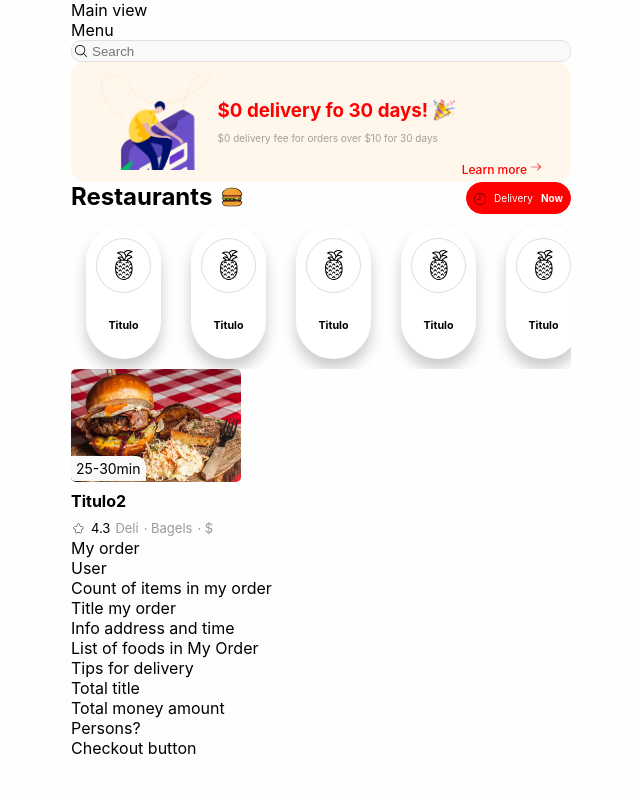
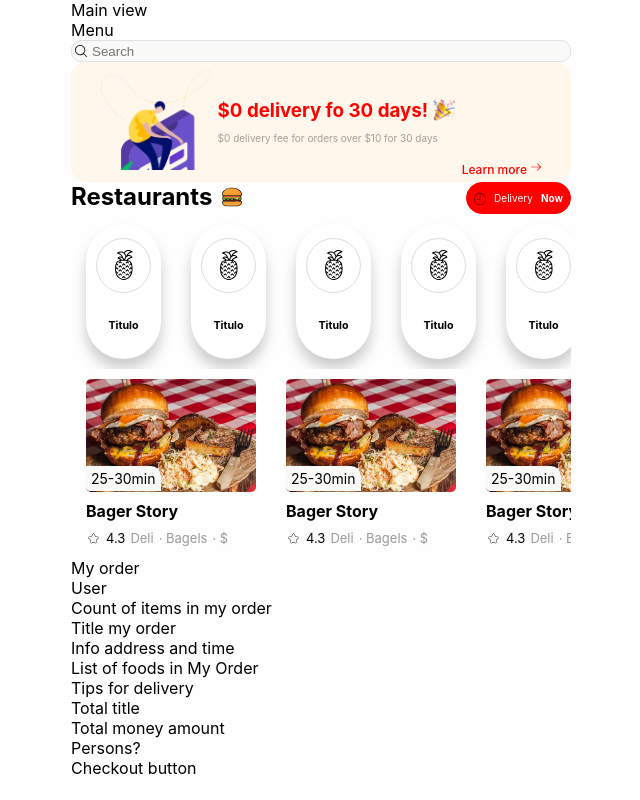
Before and after one commit to Josehdez96/Chukwudi-Frontend, a React (Create React App) app: page / in a window 1280 px wide. Shown: the whole page, without its empty margins (319-959 px from the left). Built offline with nearby package versions, Linux system fonts and the light colour scheme.

Commit message:
Layout FoodSuggest again and ListOfFoodSuggestions

```diff
--- a/src/components/App/App.jsx
+++ b/src/components/App/App.jsx
@@ -5,7 +5,7 @@ import Searchbar from '../Searchbar/Searchbar';
 import MainPublicity from '../MainPublicity/MainPublicity';
 import RestaurantsAndDelivery from '../RestaurantsAndDelivery/RestaurantsAndDelivery';
 import ListOfCategories from '../ListOfCategories/ListOfCategories';
-import FoodSuggest from '../FoodSuggest/FoodSuggest';
+import ListOfFoodSuggestions from '../ListOfFoodSuggestions/ListOfFoodSuggestions';
 
 function App() {
   return (
@@ -16,7 +16,7 @@ function App() {
       <MainPublicity />
       <RestaurantsAndDelivery />
       <ListOfCategories />
-      <FoodSuggest />
+      <ListOfFoodSuggestions />
 
       <section>My order</section>
       <div>
--- a/src/components/FoodSuggest/FoodSuggest.jsx
+++ b/src/components/FoodSuggest/FoodSuggest.jsx
@@ -28,7 +28,7 @@ const FoodSuggest = () => {
         </div>
       </Row>
       <Row bsPrefix className='row-2'>
-        <h4>Titulo2</h4>
+        <h4>Bager Story</h4>
       </Row>
       <Row bsPrexix className='row-3'>
         <Col bsPrefix className='star-icon col'>
--- /dev/null
+++ b/src/components/ListOfFoodSuggestions/ListOfFoodSuggestions.css
@@ -0,0 +1,14 @@
+.All-suggestion-list {
+  display: flex;
+  overflow: scroll;
+  overflow-y: hidden;
+  width: 100%;
+}
+
+.All-suggestion-list::-webkit-scrollbar {
+  display: none;
+}
+
+.All-suggestion-list li {
+  padding: 10px 15px;
+}
--- a/src/components/FoodSuggestions/FoodSuggestions.jsx
+++ b/src/components/ListOfFoodSuggestions/ListOfFoodSuggestions.jsx
@@ -1,5 +1,6 @@
 import React from 'react';
 
+import './ListOfFoodSuggestions.css';
 import FoodSuggest from '../FoodSuggest/FoodSuggest';
 
 const FoodSuggestions = () => {
```
Also changed, not shown: src/components/FoodSuggestions/FoodSuggestions.css (deleted).
